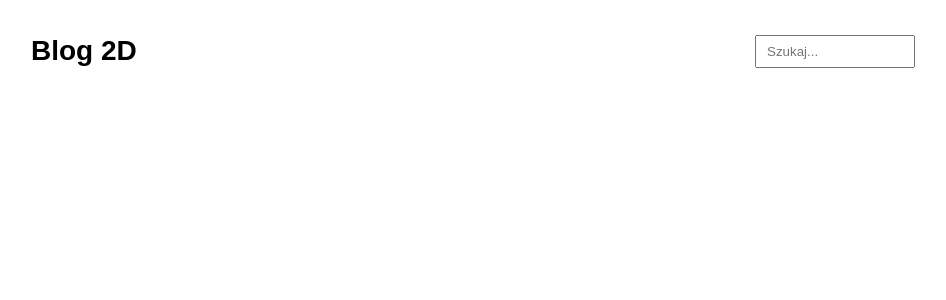
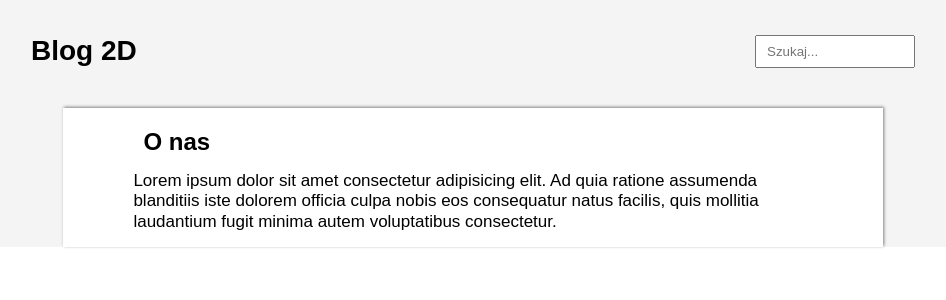
Before and after one commit to forbiddenrng/blognewversion, a React (Create React App) app: page / in a window 1280 px wide. Shown: the top 300 px of the page, without its empty margins (167-1113 px from the left). Built offline with nearby package versions, Linux system fonts and the light colour scheme.

Commit message:
about section

```diff
--- a/src/App.css
+++ b/src/App.css
@@ -2,6 +2,9 @@
   margin: 0;
   padding: 0;
   box-sizing: border-box;
+}
+.App {
+  background-color: #f4f4f4;
 }
 @media(min-width: 1024px) {
   .App{
--- a/src/App.js
+++ b/src/App.js
@@ -1,10 +1,13 @@
 import React from 'react';
 import './App.css';
 import Header from './components/Header'
+import About from './components/About'
+
 function App() {
   return (
     <div className="App">
       <Header />
+      <About />
     </div>
   );
 }
--- /dev/null
+++ b/src/components/About.css
@@ -0,0 +1,38 @@
+.about {
+  padding: 15px 30px;
+  margin-top: 5px;
+  font-family: arial;
+  box-shadow: 1px -1px 3px gray;
+  background-color: white;
+}
+.about h3{
+  font-size: 20px;
+  padding:  5px 10px;
+}
+.about p {
+  margin-top: 10px;
+  line-height: 120%;
+}
+@media(min-width: 640px){
+  .about{
+    padding: 15px 40px;
+  }
+}
+@media(min-width: 768px){
+  .about{
+    padding: 15px 70px;
+  }
+  .about h3 {
+    font-size: 24px;
+  }
+  .about p {
+    font-size: 17px;
+  }
+}
+@media(min-width: 1024px){
+  .about{
+    width: 80%;
+    margin-left: auto;
+    margin-right: auto;
+  }
+}
--- /dev/null
+++ b/src/components/About.js
@@ -0,0 +1,12 @@
+import React from 'react';
+import './About.css'
+const About = () => {
+  return (
+    <section className="about">
+      <h3>O nas</h3>
+      <p>Lorem ipsum dolor sit amet consectetur adipisicing elit. Ad quia ratione assumenda blanditiis iste dolorem officia culpa nobis eos consequatur natus facilis, quis mollitia laudantium fugit minima autem voluptatibus consectetur.</p>
+    </section>
+  );
+}
+
+export default About;
```
